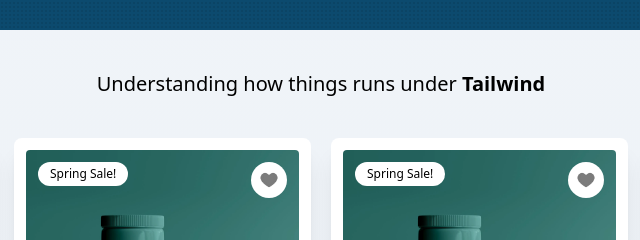
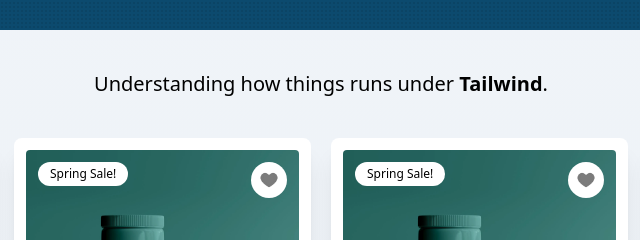
Before and after one commit to allrox/tailwind-study-a, a website: page index.html in a window 1280 px wide. Shown: the part 138-378 px from the top of the page, 319-959 px from the left. Drawn offline with nearby package versions, Linux system fonts and the light colour scheme.

Commit message:
Commit de teste sem alterações relevantes

```diff
--- a/index.html
+++ b/index.html
@@ -23,7 +23,7 @@
       </h1>
     </div>
     <div class="mx-2 py-10">
-      <p class="text-xl text-center">Understanding how things runs under <span class="font-bold">Tailwind</span></p>
+      <p class="text-xl text-center">Understanding how things runs under <span class="font-bold">Tailwind</span>.</p>
     </div>
   </header>
 
```
